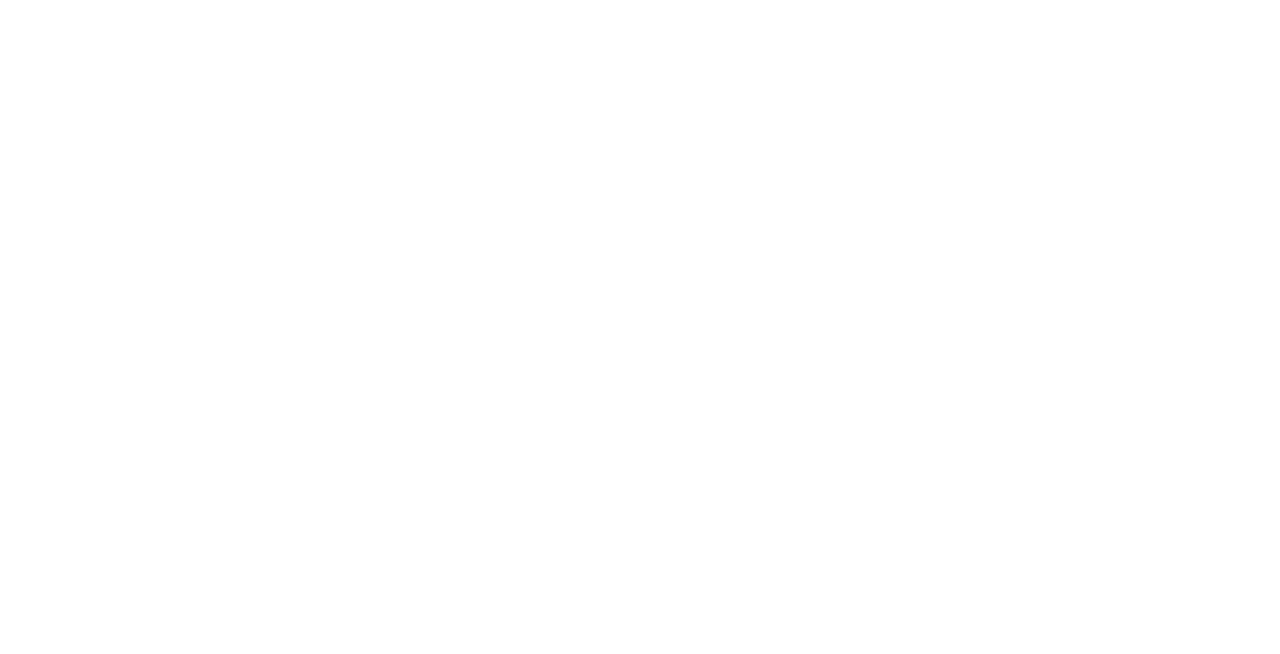
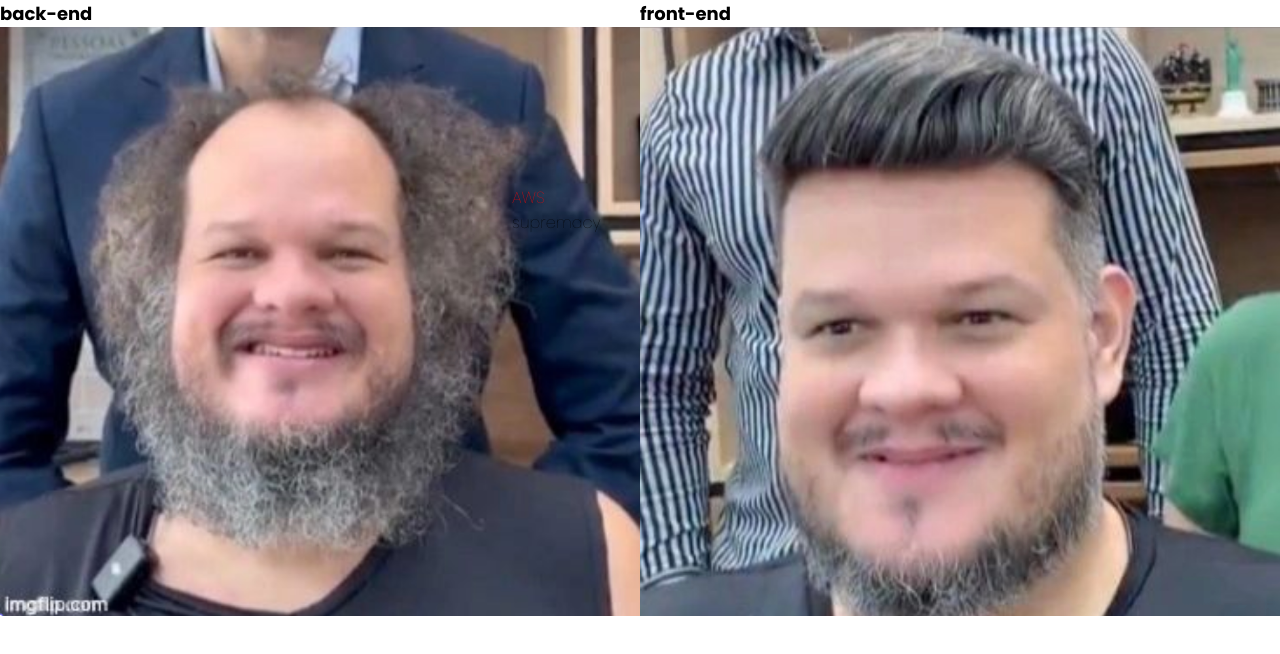
Before and after one commit to Maua-Dev/dev_dark_vitor_2025, a plain HTML site: page segunda-bateria/index.html in a window 1280 px wide. Drawn offline with Linux system fonts and the light colour scheme.

Commit message:
second shot - thats the time of the overcame, boy!

```diff
--- a/segunda-bateria/index.html
+++ b/segunda-bateria/index.html
@@ -13,7 +13,19 @@
     <title>Dev in The Dark</title>
   </head>
 
-  <body>
+  <body style="display: flex; flex-direction: row; height: 100%; width: 100%; position: relative;">
     <!--Escreva a partir daqui-->
+    <div style="height: 100%; width: 50%; display: flex; flex-direction: column;">
+      <p style="color: black; font-weight: bolder; font-size: large;"> back-end</p>
+      <img src="back.png" alt="back">
+    </div>
+    <div style="height: 100%; width: 50%; display: flex; flex-direction: column">
+      <p style="color: black; font-weight: bolder; font-size: large;"> front-end</p>
+      <img src="front.png" alt="back">
+    </div>
+    <div style="position: absolute; top: 30%; left: 40%; font-weight: 100;">
+      <p style="color: red;" >AWS</p>
+      <p style="color: black;">supremacy</p>
+    </div>
   </body>
 </html>
```
